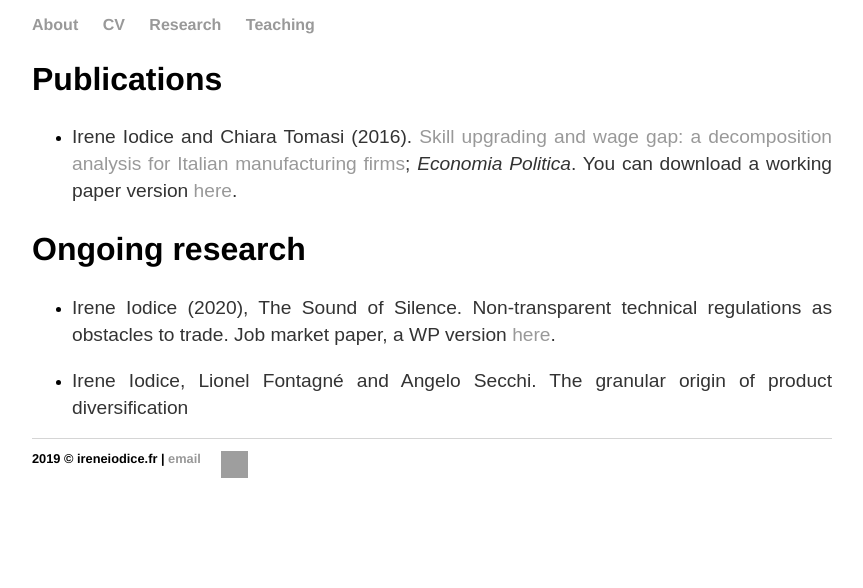
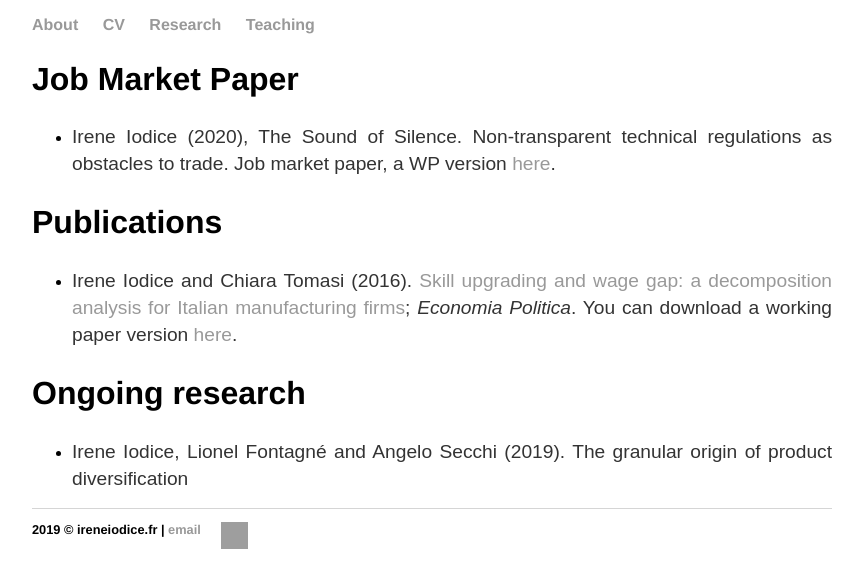
Before and after one commit to ioire/ioire.github.io, a Jekyll site: the page built from research/index.html, in a window 1280 px wide. Shown: the top 588 px of the page, without its empty margins (208-1071 px from the left). Built offline with Jekyll 4.4.1, drawn with Linux system fonts in a browser that asks for light colours; grey boxes are pictures that could not be loaded.

Commit message:
Update index.html

```diff
--- a/research/index.html
+++ b/research/index.html
@@ -3,13 +3,17 @@
 title: Irene Iodice
 ---
 <div class="blurb">
+	 <h2>Job Market Paper</h2>
+	<ul>
+  <li> <p> Irene Iodice (2020), The Sound of Silence. Non-transparent technical regulations as obstacles to trade. Job market paper, a WP version <a href="https://github.com/ioire/ioire.github.io/tree/master/Research/paper_v9.pdf" target="_blank">here</a>.</p> </li>
+	</ul>
+
 	<h2>Publications</h2>
 	<ul>
      <li> <p> Irene Iodice and Chiara Tomasi (2016). <a href="https://link.springer.com/article/10.1007%2Fs40888-016-0031-5">Skill upgrading and wage gap: a decomposition analysis for Italian manufacturing firms</a>; <em> Economia Politica</em>. You can download a working paper version <a href="https://ideas.repec.org/p/ssa/lemwps/2015-06.html">here</a>. </p> </li>
   </ul>
  <h2>Ongoing research</h2>
 	<ul>
-  <li> <p> Irene Iodice (2020), The Sound of Silence. Non-transparent technical regulations as obstacles to trade. Job market paper, a WP version <a href="https://github.com/ioire/ioire.github.io/tree/master/Research/paper_v9.pdf" target="_blank">here</a>.</p> </li>
-	 <li> <p> Irene Iodice, Lionel Fontagné and Angelo Secchi. The granular origin of product diversification </p> </li>
+	 <li> <p> Irene Iodice, Lionel Fontagné and Angelo Secchi (2019). The granular origin of product diversification </p> </li>
 	</ul>
 </div><!-- /.blurb -->
```
